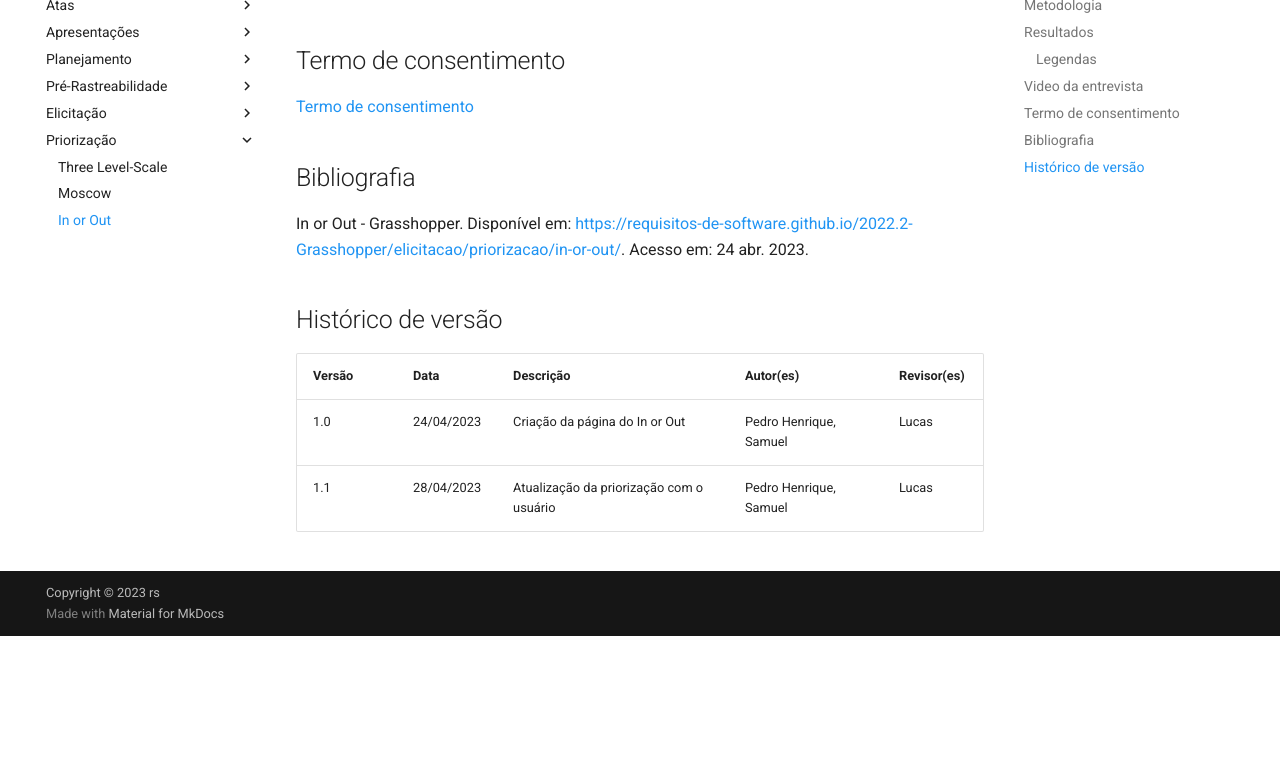
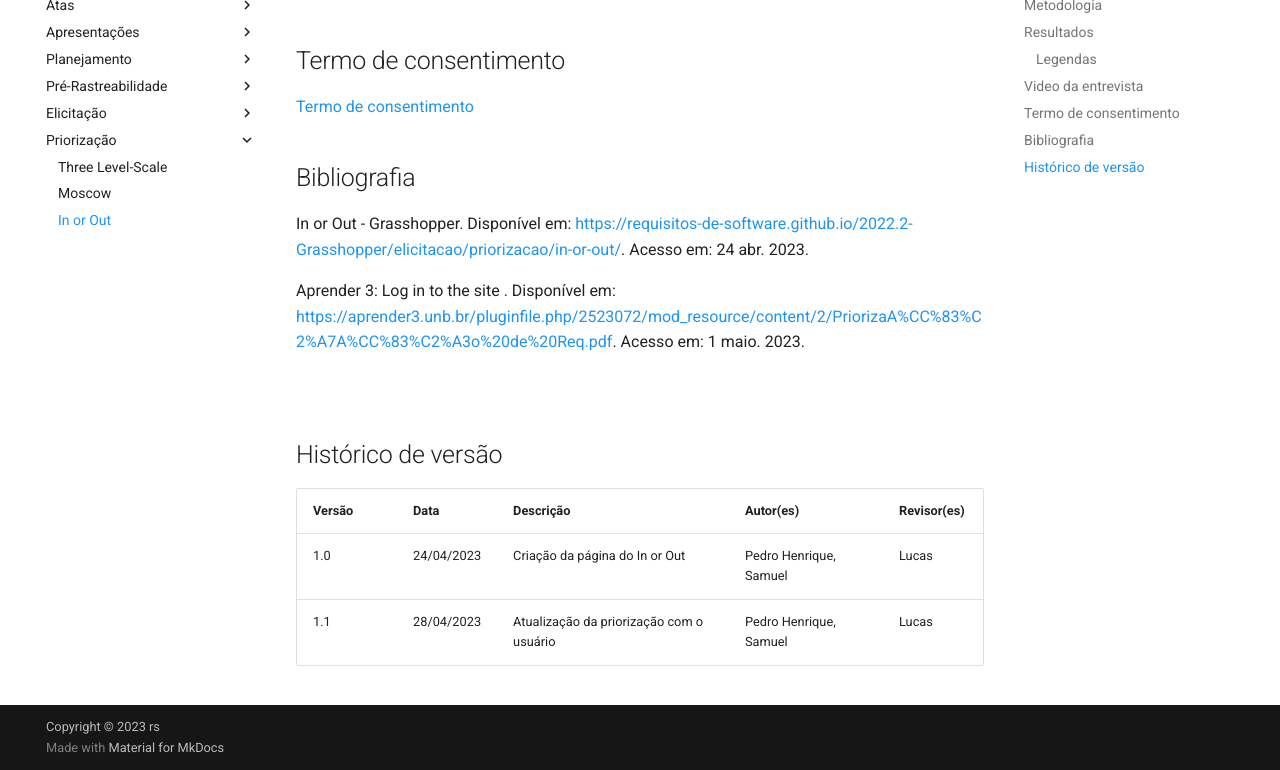
Before and after one commit to Requisitos-de-Software/2023.1-Booking, an MkDocs documentation site: the page built from docs/elicitacao/inOrOut.md, in a window 1280 px wide and 900 px high, scrolled down 5745 px, cut to the strip 130-900 px from the top of the window. Built offline with MkDocs 1.6.1 and Material for MkDocs 9.7.7, drawn with Linux system fonts in a browser that asks for light colours; comment, search, counter and statistics services are not loaded; before the commit the page ends 6511 px from its top, so only the background shows below that.

Commit message:
Adicionando mais bibliografia a pagina in or out

```diff
--- a/docs/elicitacao/inOrOut.md
+++ b/docs/elicitacao/inOrOut.md
@@ -135,6 +135,10 @@ NFOBS: Requisito não funcional da Observação
 
 In or Out - Grasshopper. Disponível em: [https://requisitos-de-software.github.io/2022.2-Grasshopper/elicitacao/priorizacao/in-or-out/](). Acesso em: 24 abr. 2023.
 
+Aprender 3: Log in to the site . Disponível em: [https://aprender3.unb.br/pluginfile.php/2523072/mod_resource/content/2/PriorizaA%CC%83%C2%A7A%CC%83%C2%A3o%20de%20Req.pdf](https://aprender3.unb.br/pluginfile.php/2523072/mod_resource/content/2/PriorizaA%CC%83%C2%A7A%CC%83%C2%A3o%20de%20Req.pdf). Acesso em: 1 maio. 2023.
+
+‌
+
 ## Histórico de versão
 
 | Versão | Data       | Descrição                                   | Autor(es)              | Revisor(es) |
```
